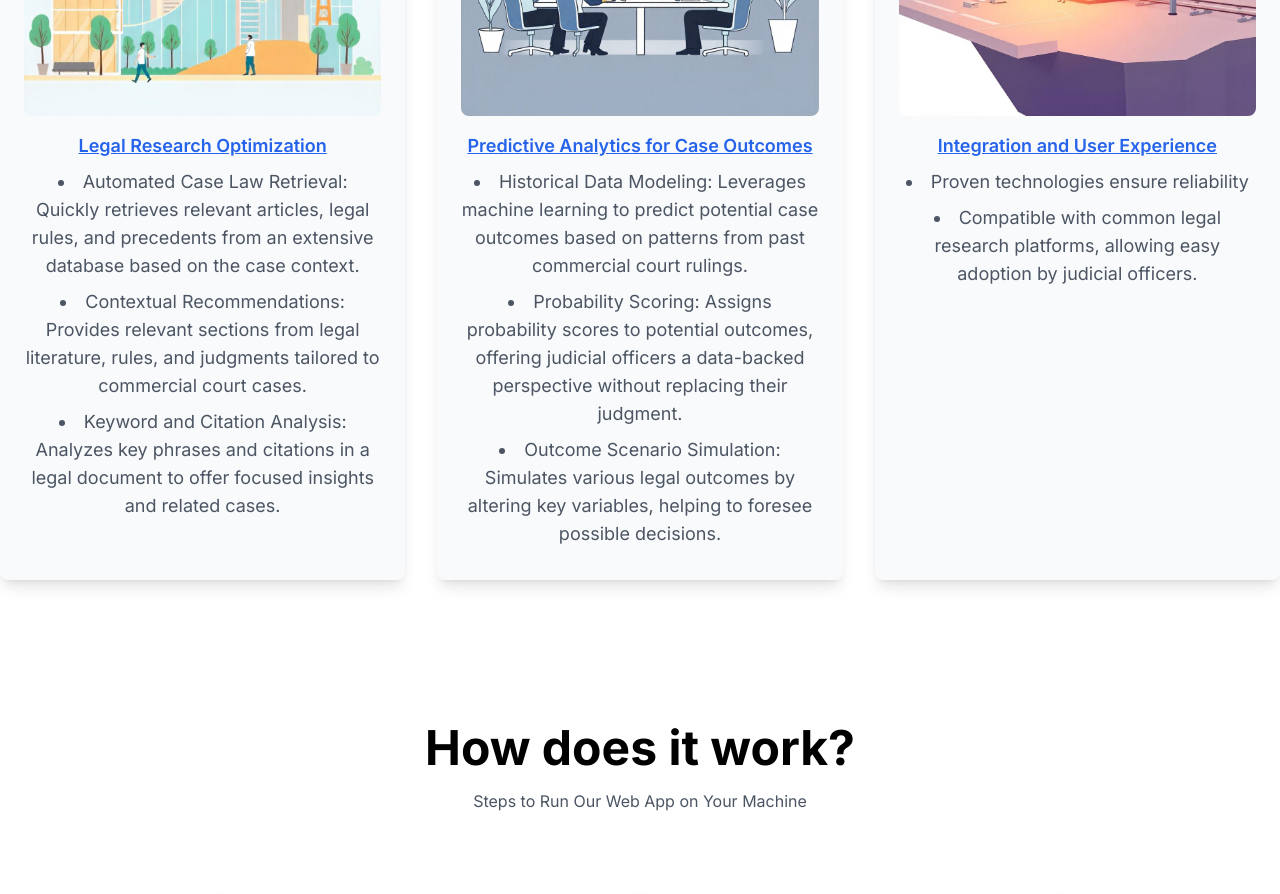
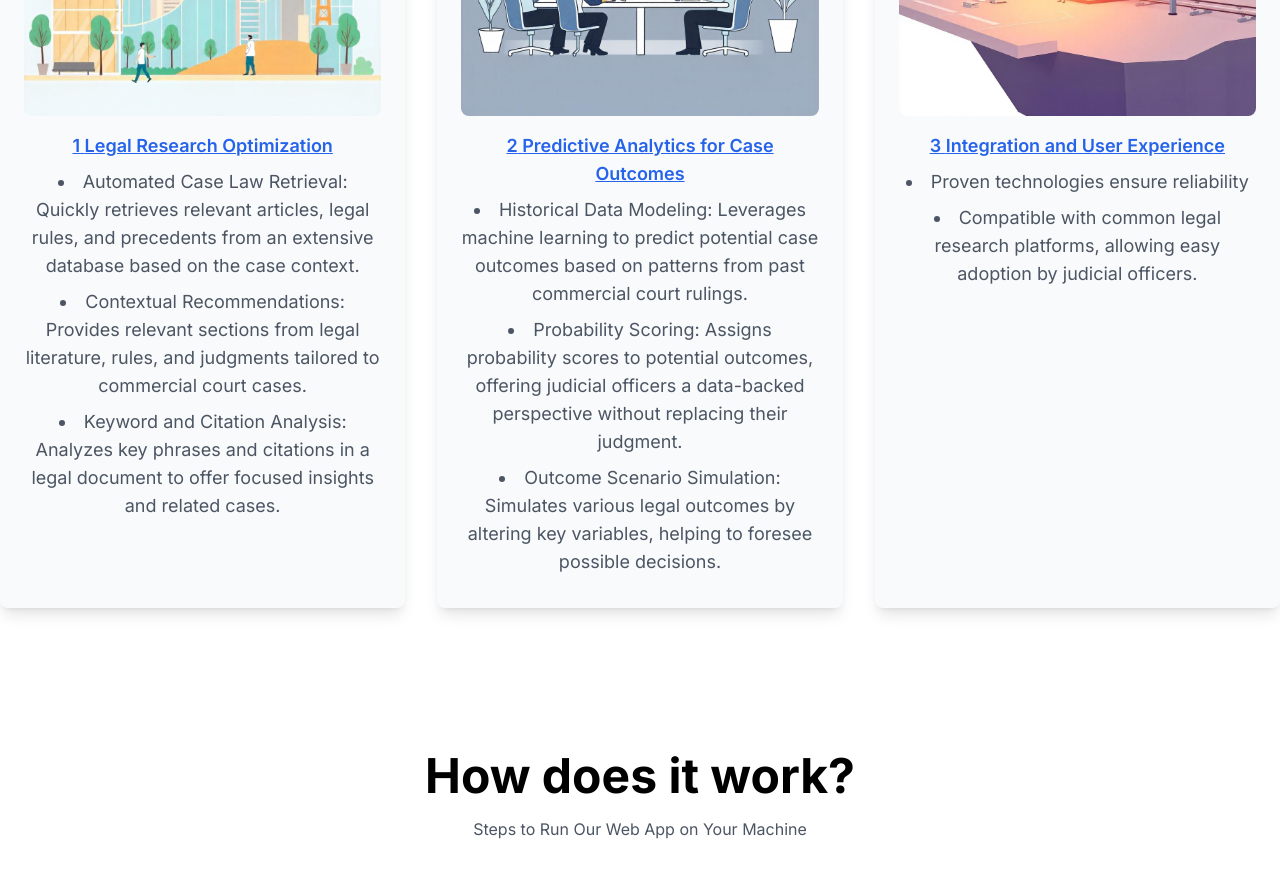
Before and after one commit to lytcode404/sih-fronend, a Next.js app: page / in a window 1280 px wide. Shown: the part 1280-2174 px from the top of the page. Built offline with nearby package versions, Linux system fonts and the light colour scheme; no server answers.

Commit message:
Updating highlights with bullet ordered points

```diff
--- a/components/Feature/Feature.jsx
+++ b/components/Feature/Feature.jsx
@@ -46,7 +46,7 @@ const Feature = () => {
                                 alt={feedback.altText}
                             />
                             <p className="text-blue-600 underline text-lg font-semibold mb-2">
-                                {feedback.highlight}
+                               {index+1} {feedback.highlight}
                             </p>
                             <ul className="list-disc list-inside text-lg text-gray-600">
                                 {feedback.points.map((point, idx) => (
```
